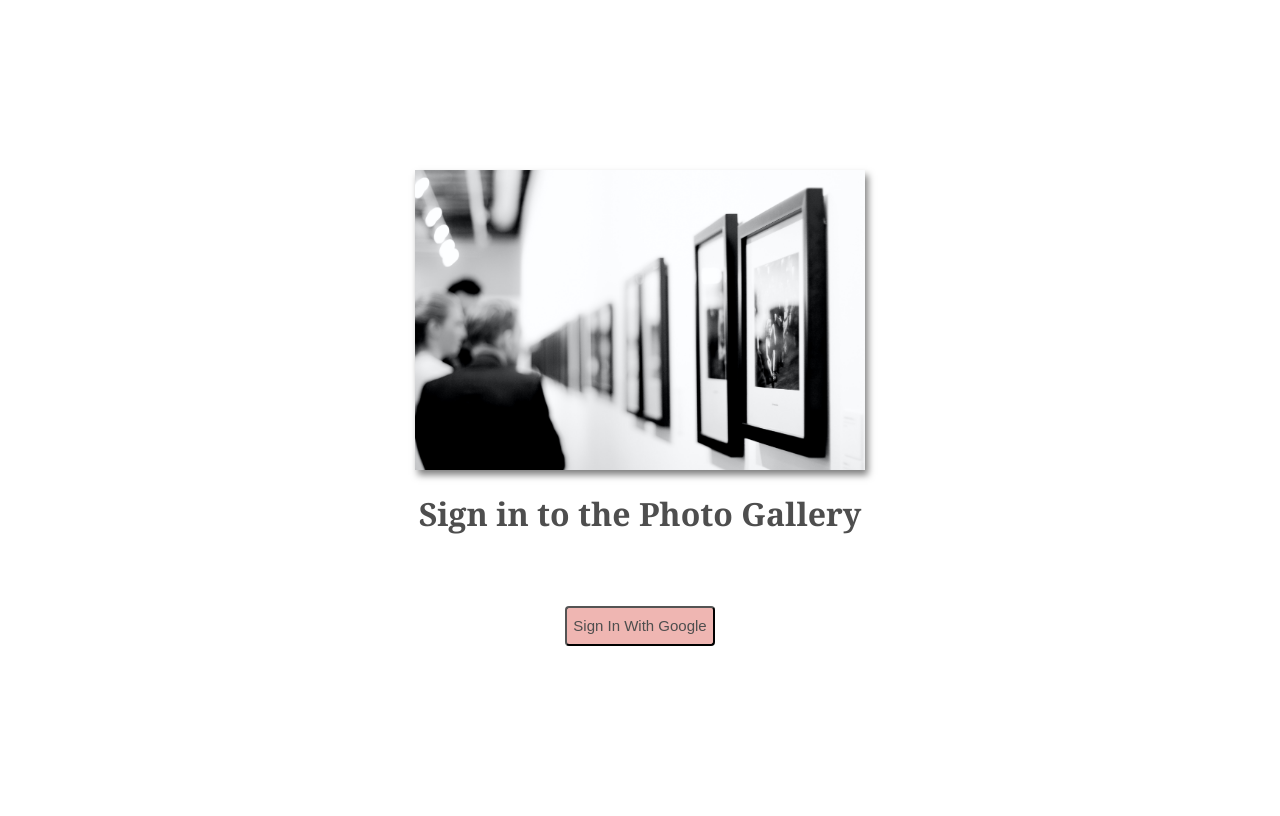
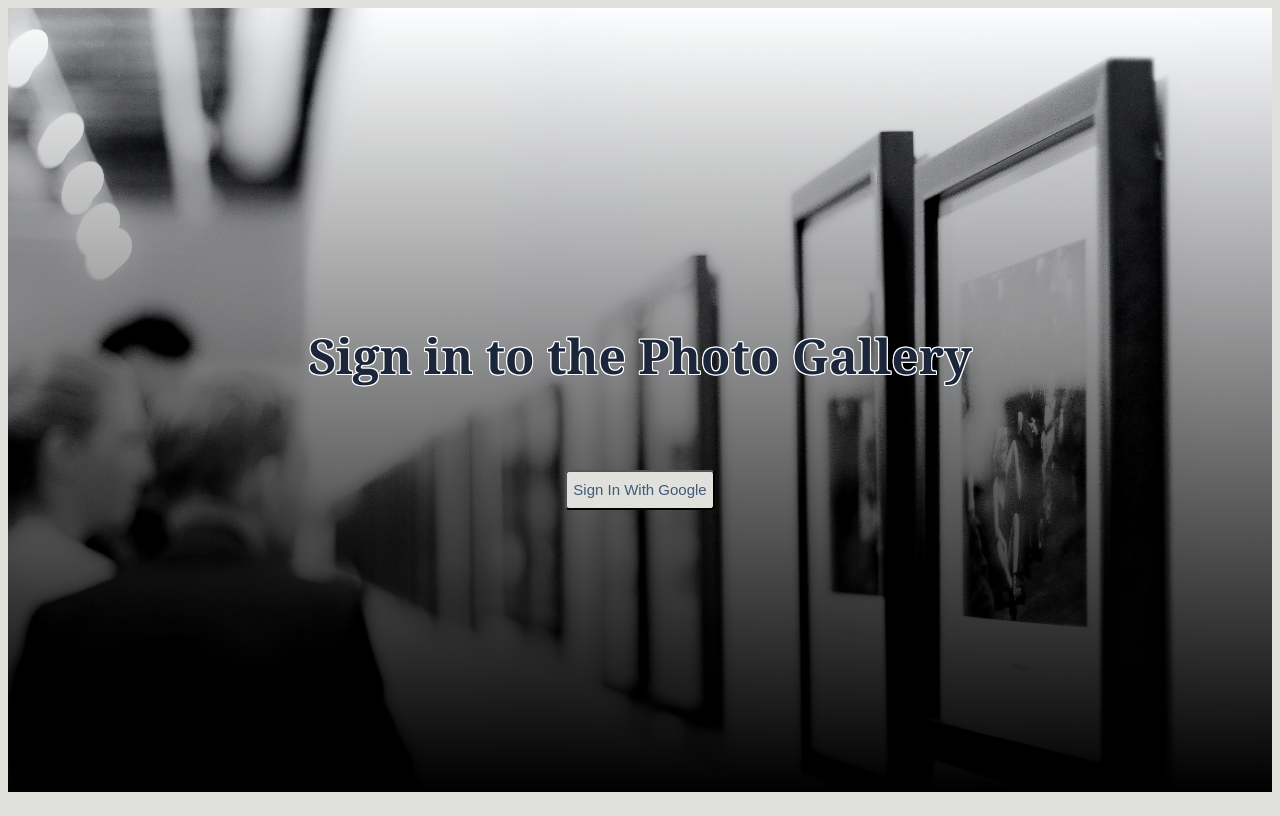
Before and after one commit to AldCls3322/MyPhotoGallery-Website, a React (Create React App) app: page / in a window 1280 px wide. Built offline with nearby package versions, Linux system fonts and the light colour scheme.

Commit message:
added style and context to the project

```diff
--- a/src/comps/SignUp.js
+++ b/src/comps/SignUp.js
@@ -21,7 +21,6 @@ function SignUp(props) {
 
     return (
         <div className="signin">
-            <img src={image} alt="Sign Up Logo"/>
             <h1>Sign in to the Photo Gallery</h1>
             <button onClick={()=>signIn()}>
                 Sign In With Google
--- a/src/comps/Title.js
+++ b/src/comps/Title.js
@@ -4,11 +4,13 @@ const Title = ({ user, signOut }) => {
   return (
     <div className="title">
       <div className="header">
-        <h1>FireGram</h1>
+        <h1>RebirthLens</h1>
         <img onClick={signOut} src={user.photo ? user.photo : "https://i.imgur.com/6VBx3io.png"} />
       </div>
-      <h2>Your Pictures</h2>
-      <p>Lorem ipsum dolor sit amet, consectetur adipiscing elit.</p>
+      <h2>Our Gallery</h2>
+      <p>This website is from my first experiences using firebase, I wish to dedicate this photo gallery for the community that finds the link and I invite you to add a picture yourself. </p>
+      <p className="repo-link">If you wish to get the code used in this project, cilck </p>
+      <a href="https://github.com/AldCls3322/MyPhotoGallery-Website" target="_blank">here</a>
     </div>
   )
 }
--- a/src/index.css
+++ b/src/index.css
@@ -1,9 +1,10 @@
 @import url('https://fonts.googleapis.com/css2?family=Noto+Serif:wght@400;700&display=swap');
 
 :root{
-  --primary: #efb6b2;
-  --secondary: #4e4e4e;
-  --error: #ff4a4a;
+  background-color: #e0e1dd;
+  --primary: #1b263b; /* #0d1b2a /* #efb6b2 */
+  --secondary: #415a77; /* #5c6b73; /* #e0e1dd; /* #415a77 /* #4e4e4e */
+  --error: #e94f37; /* #ff4a4a; */
 }
 
 /* base styles & title */
@@ -17,25 +18,50 @@ body{
 
   align-items: center;
   align-content: center;
+
 }
 
 /* SIGN IN STYLES */
 .signin {
+  /* background: url('../src/imgs/galeria-foto.jpg') no-repeat center center fixed;; /* #f8f8f8 */
+
+  background: linear-gradient(
+    to bottom,
+    rgba(0,0,0, 0),
+    rgba(0,0,0, 100)
+  ),url('../src/imgs/galeria-foto.jpg');
+  color:var(--primary);
+
+  -webkit-background-size: cover;
+  -moz-background-size: cover;
+  -o-background-size: cover;
+  background-size: cover;
+
   width: 100%;
-  height: 100vh;
-  /* background-image: url('/src/imgs/galeria-foto.jpg'); /* #f8f8f8 */
+  height: 98vh;
+
   display: flex;
   justify-content: center;
   align-items: center;
   flex-direction: column;
+
+  margin: 0;
+  padding: 0;
 }
-.signin img{
+.signin h1{
+  font-size: 3rem;
+  text-shadow: 1px 0 0 #fff, -1px 0 0 #fff, 0 1px 0 #fff, 0 -1px 0 #fff, 1px 1px #fff, -1px -1px 0 #fff, 1px -1px 0 #fff, -1px 1px 0 #fff;
+  /*
+  position: absolute;
+  max-width:100%;
+  max-height:100%;
   height: 300px;
-  box-shadow: 3px 5px 7px rgba(0,0,0,0.5);
+  box-shadow: 3px 5px 7px rgba(0,0,0,0.5); */
 }
 .signin button{
+  position: relative;
   margin-top: 50px;
-  background-color: var(--primary);
+  background-color: #e0e1dd;
   color: var(--secondary);
   height: 40px;
   border-radius: 4px;
@@ -58,6 +84,8 @@ body{
   margin: 10px;
 
   border-radius: 10px;
+  border: 2px solid #fff;
+  box-shadow: 1px 2px 3px rgba(0,0,0,0.5);
 
   cursor: pointer;
 }
@@ -73,6 +101,16 @@ body{
 .title h2{
   margin-top: 60px;
   font-size: 2.6rem;
+}
+.title .repo-link{
+
+  text-align: center;
+  align-items: center;
+  justify-content: center;
+
+  display: flex;
+
+  display: inline;
 }
 
 /* upload form styles */
```
Also changed, not shown: 1 other file (tests, documents, lock files or other folders).
